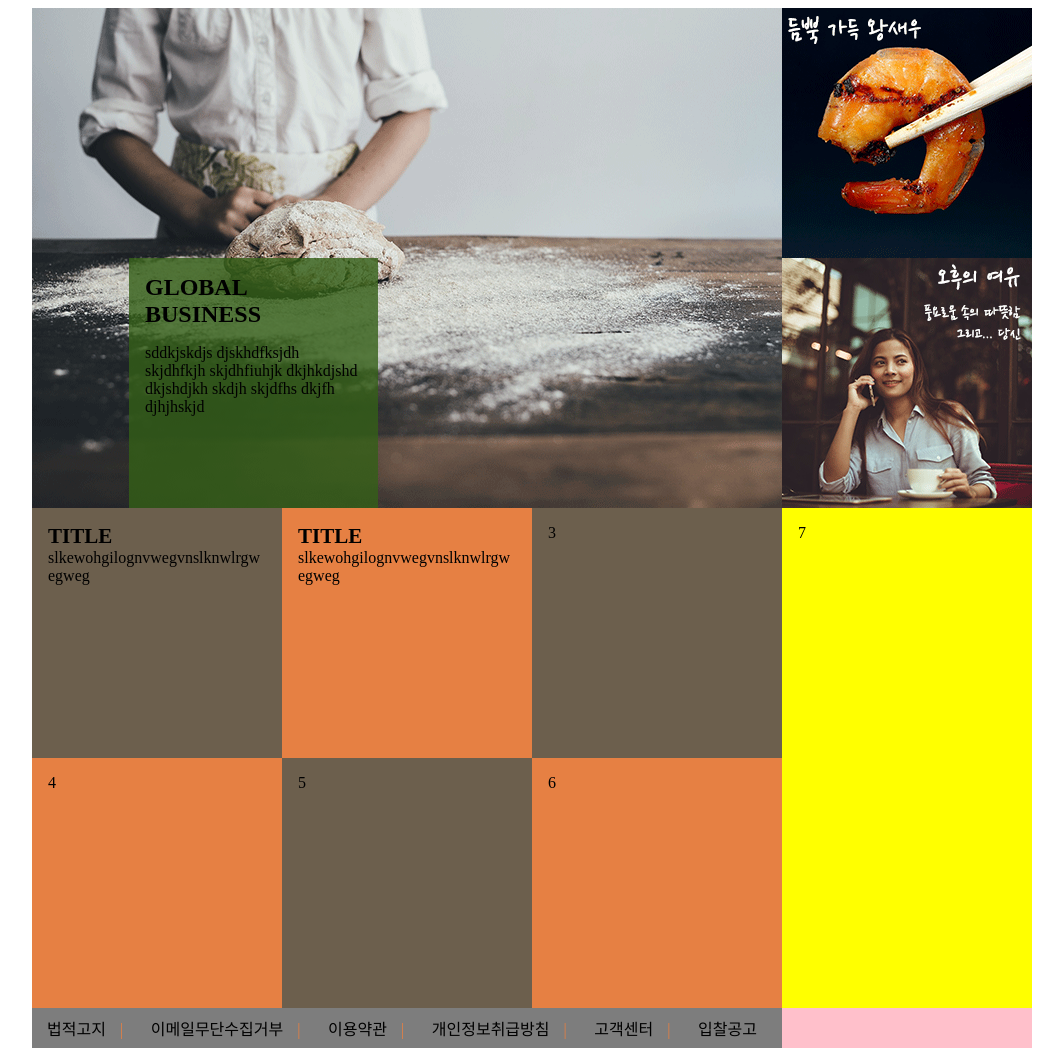
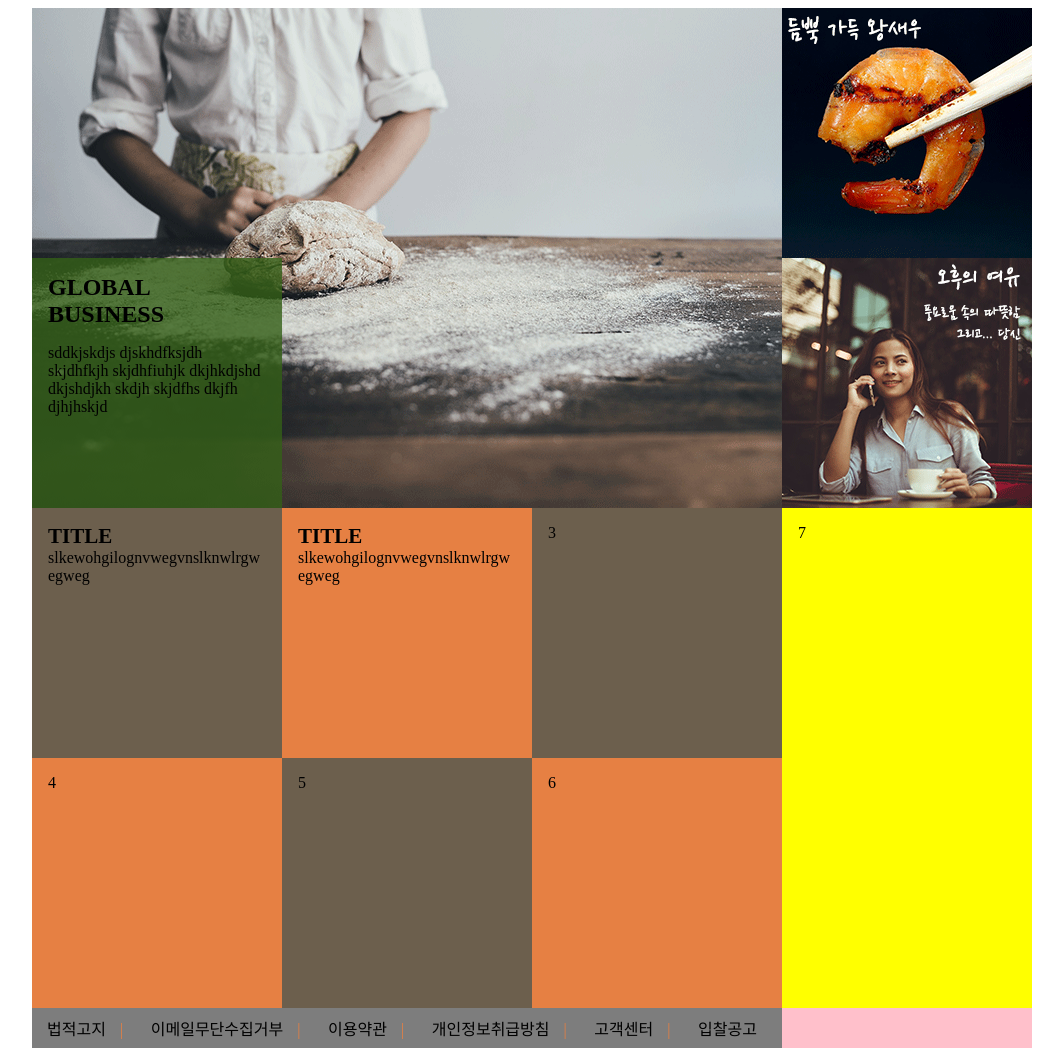
Before and after one commit to Gahee1907/quest_2, a plain HTML site: page about.html in a window 1280 px wide. Shown: the whole page, without its empty margins (108-1171 px from the left). Drawn offline with Linux system fonts and the light colour scheme.

Commit message:
Add files via upload

```diff
--- a/about.html
+++ b/about.html
@@ -6,9 +6,10 @@
   <style>
   #top {
     width: 1000px;
-  display: flex;
-  justify-content: center;
-  margin: 0 auto;
+    display: flex;
+    justify-content: center;
+    margin: 0 auto;
+    position: relative;
   }
 
   #top .top_img1{
@@ -22,12 +23,12 @@
   }
 
   .green {
-    width: 249px;
+    width: 250px;
     height: 250px;
     position: absolute;
     background-color: rgba(52 95 23 / 80%);
-    top: 258px;
-    left: 237px;
+    top: 250px;
+    left: 0px;
     padding: 16px;
     box-sizing: border-box;
     word-wrap: break-word;
```
